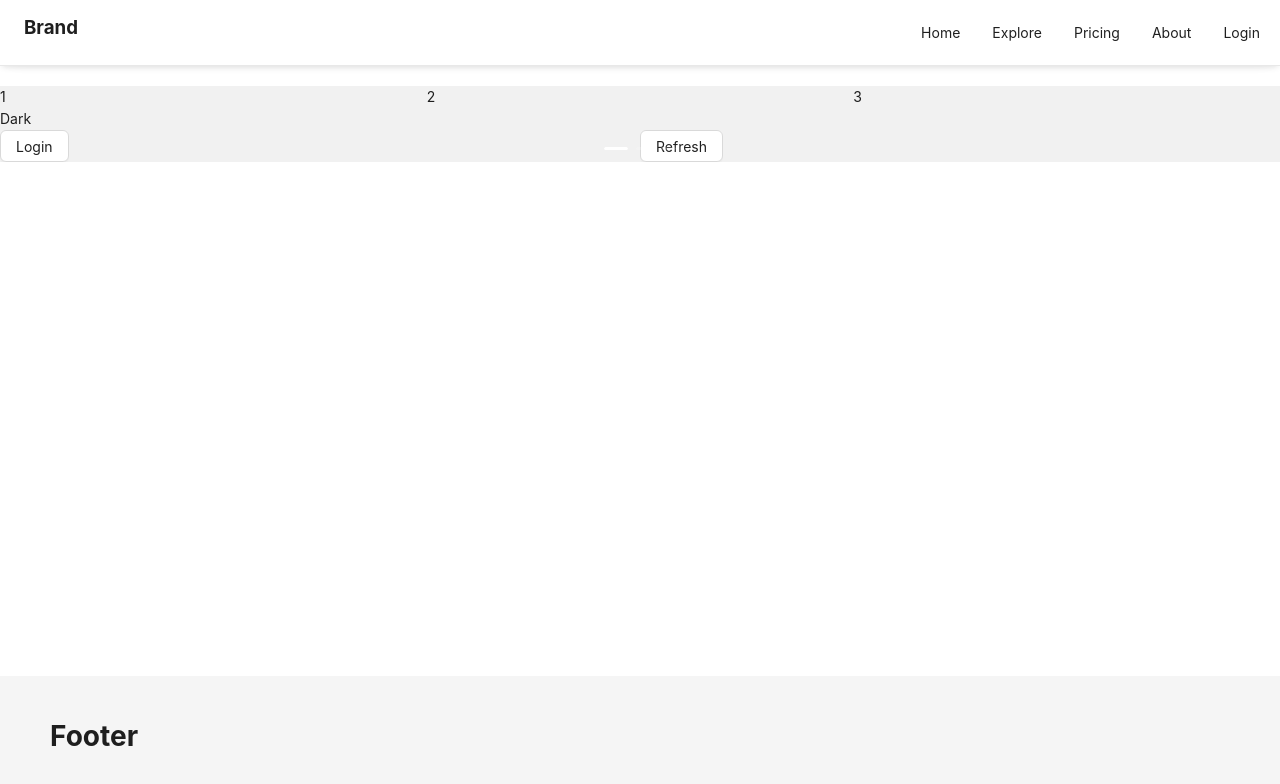
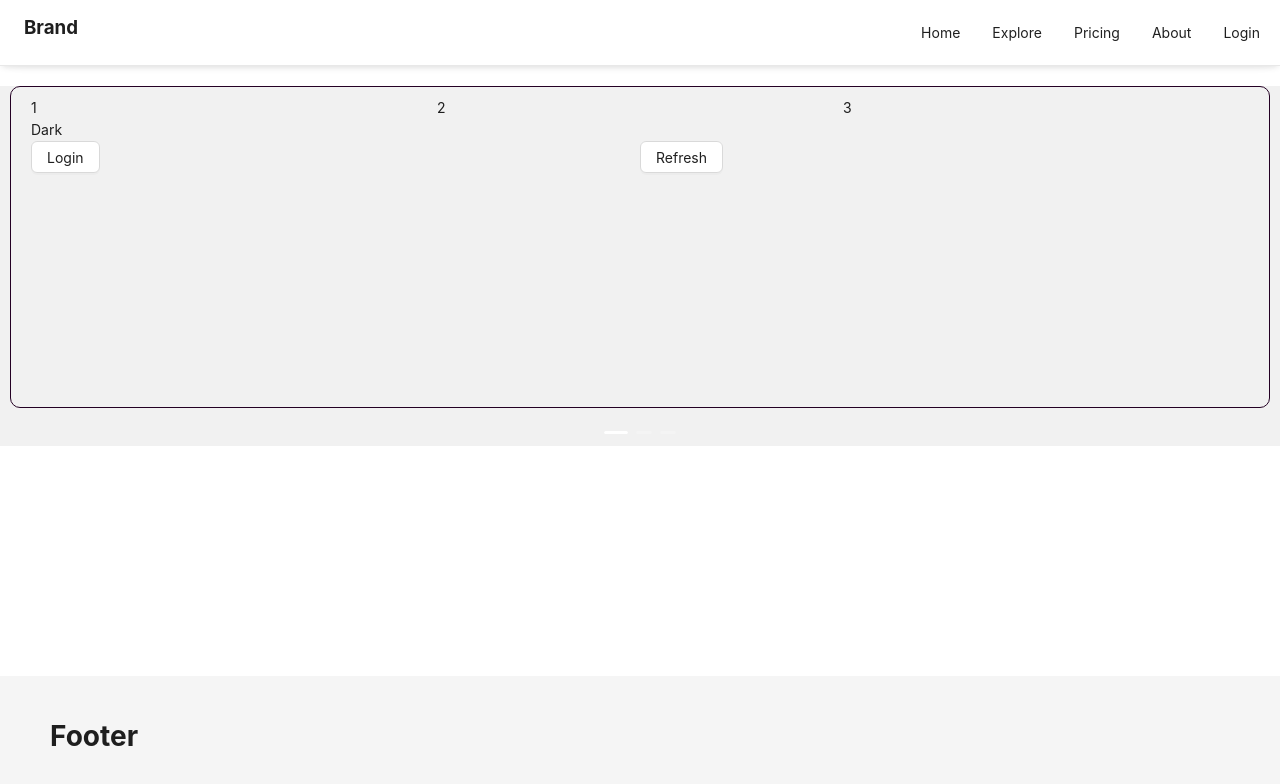
Before and after one commit to geraldhoxha/resume-builder, a React (Create React App) app: page / in a window 1280 px wide. Shown: the top 784 px of the page. Built offline with nearby package versions, Linux system fonts and the light colour scheme.

Commit message:
new updates
Signed-off-by: Gerald Hoxha <gerald.hoxha94@gmail.com>

```diff
--- a/src/components/Home/CarouselItems/First.tsx
+++ b/src/components/Home/CarouselItems/First.tsx
@@ -1,7 +1,7 @@
 import { Button, Col, Row } from "antd";
 import { CarouselMode } from "../../types";
 
-export function First({ mainMode }: { mainMode: CarouselMode }) {
+export function First({ mainMode, className }: { mainMode: CarouselMode, className: string }) {
 
   const mainText = (mode: CarouselMode) => {
     switch (mode) {
@@ -15,7 +15,7 @@ export function First({ mainMode }: { mainMode: CarouselMode }) {
   }
 
   return (
-    <>
+    <div className={className}>
       <Row>
         <Col span={8}>1</Col>
         <Col span={8}>2</Col>
@@ -32,6 +32,6 @@ export function First({ mainMode }: { mainMode: CarouselMode }) {
           <Button>Refresh</Button>
         </Col>
       </Row>
-    </>
+    </div>
   )
 }
--- a/src/components/Home/ContentHeader.tsx
+++ b/src/components/Home/ContentHeader.tsx
@@ -1,13 +1,18 @@
-import {Carousel} from 'antd'
+import { Carousel } from 'antd'
 import { First } from './CarouselItems/First'
+import '../../styles/Carousel/CarouselItem.scss'
 
 export const ContentHeader = () => {
   const onChange = (currentSlide: number) => {
     console.log(">>", currentSlide)
   }
   return (
-    <Carousel style={{background: "#f1f1f1"}} afterChange={onChange}>
-      <First mainMode='dark' />
+    <Carousel
+      draggable
+      className="carousel-items"
+      afterChange={onChange}
+    >
+      <First className="carousel-child" mainMode='dark' />
       <div>
       </div>
       <div>
--- /dev/null
+++ b/src/styles/Carousel/CarouselItem.scss
@@ -0,0 +1,13 @@
+.carousel-items {
+  background: #f1f1f1;
+  height: 360px;
+  display: flex;
+  align-items: center;
+}
+.carousel-child{
+  border: 1px solid #240024;
+  border-radius: 10px;
+  margin: 0 10px;
+  padding: 10px 20px;
+  height: 300px;
+}
```
